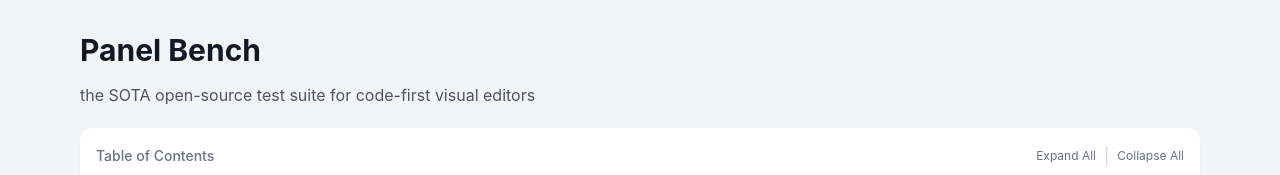
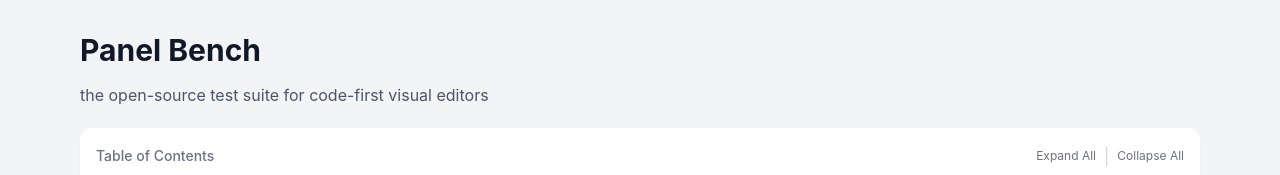
Before and after one commit to sandbox-technologies/PanelBench, a React (Vite) app: page / in a window 1280 px wide. Shown: the top 175 px of the page. Built offline with nearby package versions, Linux system fonts and the light colour scheme.

Commit message:
Refine description in App.tsx for clarity and conciseness

```diff
--- a/src/App.tsx
+++ b/src/App.tsx
@@ -323,7 +323,7 @@ function AppContent() {
         <header className="mb-8">
           <h1 className="text-3xl font-bold text-gray-900 mb-2 text-left">Panel Bench</h1>
           <p className="text-gray-600 text-base leading-5 text-left relative top-[9px]">
-            the SOTA open-source test suite for code-first visual editors
+            the open-source test suite for code-first visual editors
           </p>
         </header>
 
```
